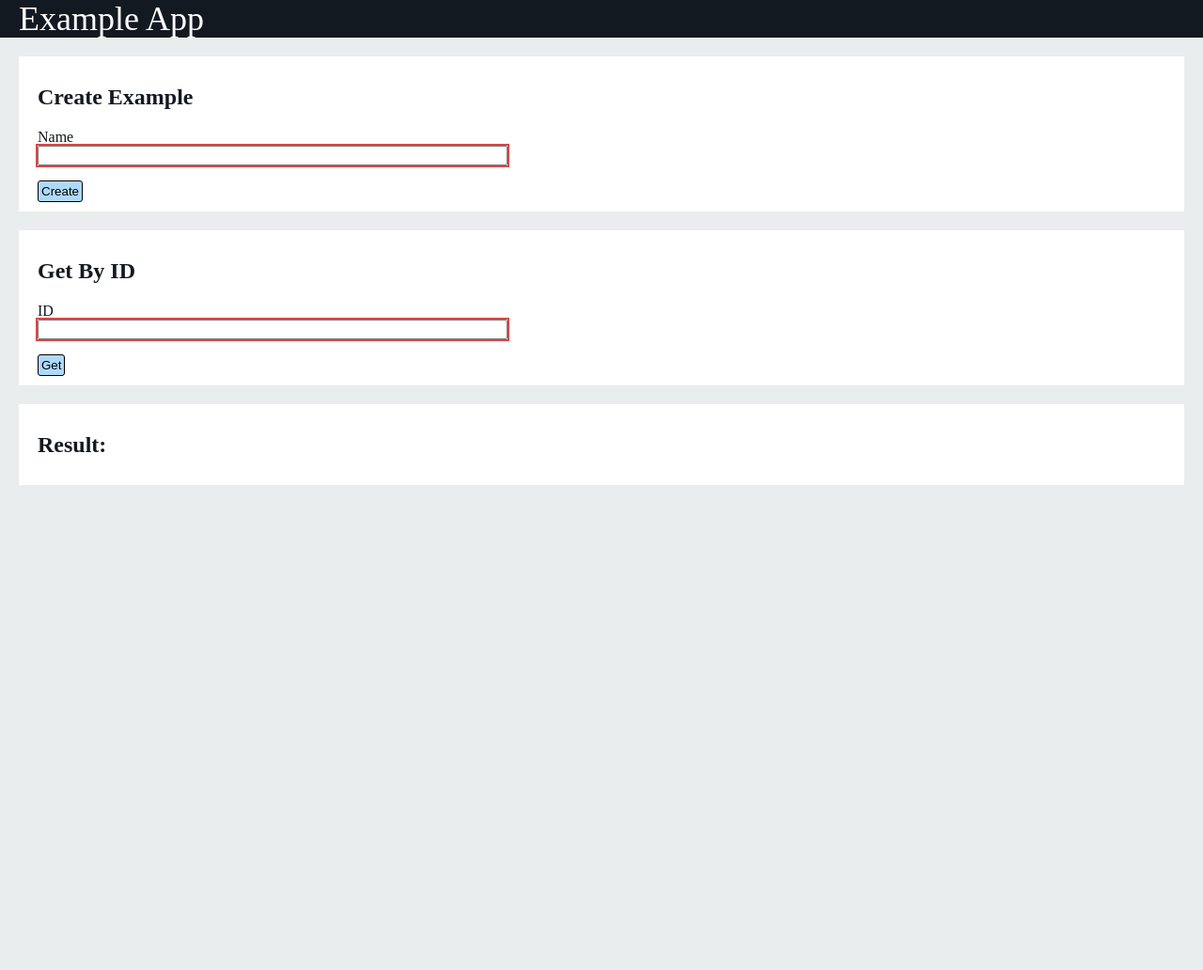
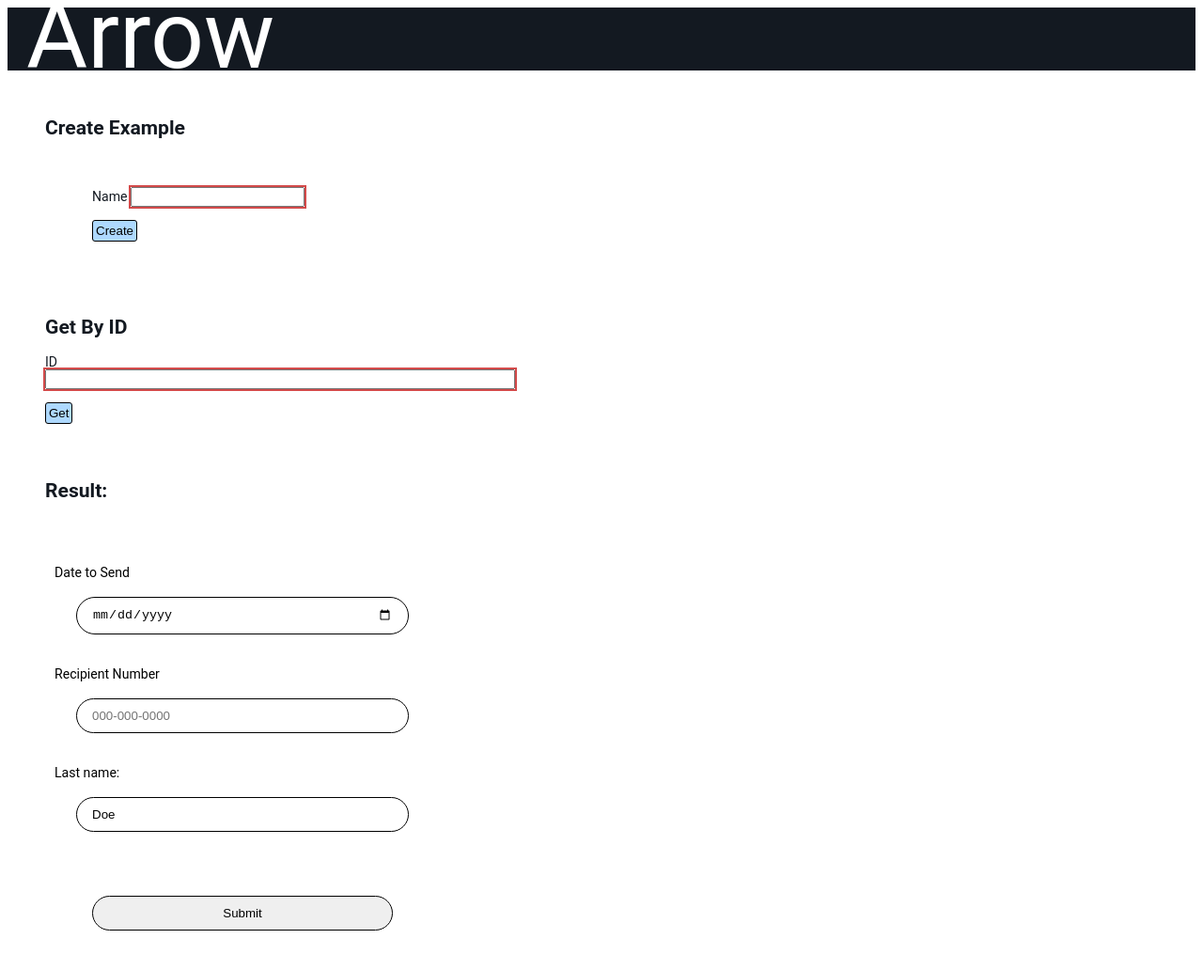
Before and after one commit to KyValm/Arrow, a website built with webpack: page Frontend/src/index.html in a window 1280 px wide. Shown: the whole page at 94% size. Before the commit the page ends 800 px from the top, so only its background shows below. Built offline with nearby package versions, Linux system fonts and the light colour scheme.

Commit message:
pushing some chagnes

```diff
--- a/Frontend/src/css/style.css
+++ b/Frontend/src/css/style.css
@@ -5,10 +5,13 @@
     --error-color: rgba(194, 0, 0, 0.71);
 }
 
-.background {
-    background-color: #eaeded;
-    margin: 0;
-    counter-reset: section;
+body {
+  font-family: 'Roboto', sans-serif;
+  font-size: .88rem;
+  background-repeat: no-repeat;
+  background-size: cover;
+  background-attachment: fixed;
+  background-position: center;
 }
 
 .header {
@@ -22,9 +25,9 @@
 }
 
 .header_home {
-    font-size: 36px;
-    line-height: 40px;
-    height: 100px;
+    font-size: 100px;
+    line-height: 60px;
+    height: 110px;
     text-decoration: none;
     color: var(--secondary-color);
 }
@@ -87,3 +90,49 @@
 .state.active {
     display: block;
 }
+.form{
+  width: 400px;
+  padding: 20px 50px;
+}
+
+.form .close{
+  text-align: right;
+  cursor: pointer;
+}
+
+.form .text h1{
+  text-align: center;
+  margin: 10px 0;
+}
+
+.form form{
+  display: block;
+  margin: auto;
+}
+
+.form .row{
+  display: flex;
+  justify-content: space-between;
+}
+
+.form .row input{
+  margin-bottom: 0;
+}
+
+.form .row input:first-child{
+  margin-right: 10px;
+}
+
+.form .row input:last-child{
+  margin-left: 10px;
+}
+
+.form form input{
+  width:80%;
+  display: block;
+  border: 1px solid #000;
+  border-radius: 50px;
+  padding: 10px 16px;
+  margin: 18px auto;
+  outline: none;
+}
--- a/Frontend/src/index.html
+++ b/Frontend/src/index.html
@@ -8,12 +8,12 @@
 <body class="background">
     <header class="header" id="header">
         <div class="site-title">
-            <a class="header_home" href="index.html">Example App</a>
+            <a class="header_home" href="index.html">Arrow</a>
         </div>
     </header>
     <div class="card">
         <h2>Create Example</h2>
-        <form class="card-content" id="create-form">
+        <form class="form" id="create-form">
             <p class="form-field">
                 <label>Name</label>
                 <input type="text" required class="validated-field" id="create-name-field">
@@ -35,6 +35,16 @@
         <h2>Result:</h2>
         <p id="result-info"></p>
     </div>
-
+    <div class="form" id="Form">
+        <form action="/action_page.php">
+            <label for="date">Date to Send</label><br>
+            <input type="date" id="date" name="fname" value="John"><br>
+            <label for="phone">Recipient Number</label><br>
+            <input type="tel" id="phone" name="phone" placeholder="000-000-0000"><br>
+            <label for="lname">Last name:</label><br>
+            <input type="text" id="lname" name="lname" value="Doe"><br><br>
+            <input type="submit" value="Submit">
+        </form>
+    </div>
 </body>
 </html>
```
Also changed, not shown: Frontend/src/api/arrowClient.js (added, +45 -0 lines), 2 other files.
